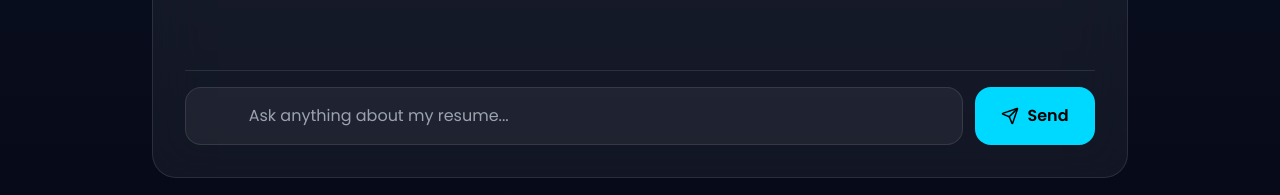
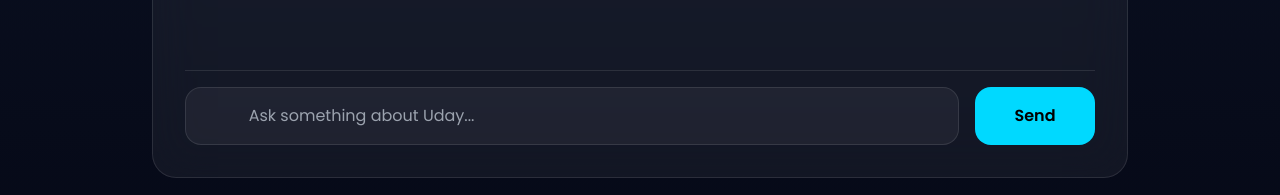
Before and after one commit to euuu-dayy/uday-portfolio, a React (Vite) app in the folder frontend/: page / in a window 1280 px wide. Shown: the part 4871-5066 px from the top of the page. Built offline with nearby package versions, Linux system fonts and the light colour scheme; no server answers.

Commit message:
Fix frontend build errors

```diff
--- a/frontend/src/components/chatbot/ChatInput.jsx
+++ b/frontend/src/components/chatbot/ChatInput.jsx
@@ -1,21 +1,34 @@
-import { Send } from "lucide-react"
+import { useState } from "react"
 
 const ChatInput = ({
-  input,
-  setInput,
-  handleSend,
+  onSend,
   loading,
 }) => {
+
+  const [input, setInput] =
+    useState("")
+
+  const handleSubmit = (e) => {
+
+    e.preventDefault()
+
+    if (!input.trim()) return
+
+    onSend(input)
+
+    setInput("")
+  }
 
   return (
 
     <form
-      onSubmit={handleSend}
+      onSubmit={handleSubmit}
       className="
         flex
         flex-col
         sm:flex-row
         gap-3
+        md:gap-4
         pt-4
         border-t
         border-white/10
@@ -24,13 +37,13 @@ const ChatInput = ({
 
       <input
         type="text"
+        placeholder="
+          Ask something about Uday...
+        "
         value={input}
         onChange={(e) =>
           setInput(e.target.value)
         }
-        placeholder="
-          Ask anything about my resume...
-        "
         className="
           flex-1
           w-full
@@ -58,9 +71,9 @@ const ChatInput = ({
           min-w-[120px]
           bg-primary
           text-black
-          rounded-2xl
           px-6
           py-4
+          rounded-2xl
           font-semibold
           transition-all
           duration-300
@@ -70,19 +83,13 @@ const ChatInput = ({
           flex
           items-center
           justify-center
-          gap-2
         "
       >
 
         {
           loading
             ? "Thinking..."
-            : (
-              <>
-                <Send size={18} />
-                Send
-              </>
-            )
+            : "Send"
         }
 
       </button>
```
